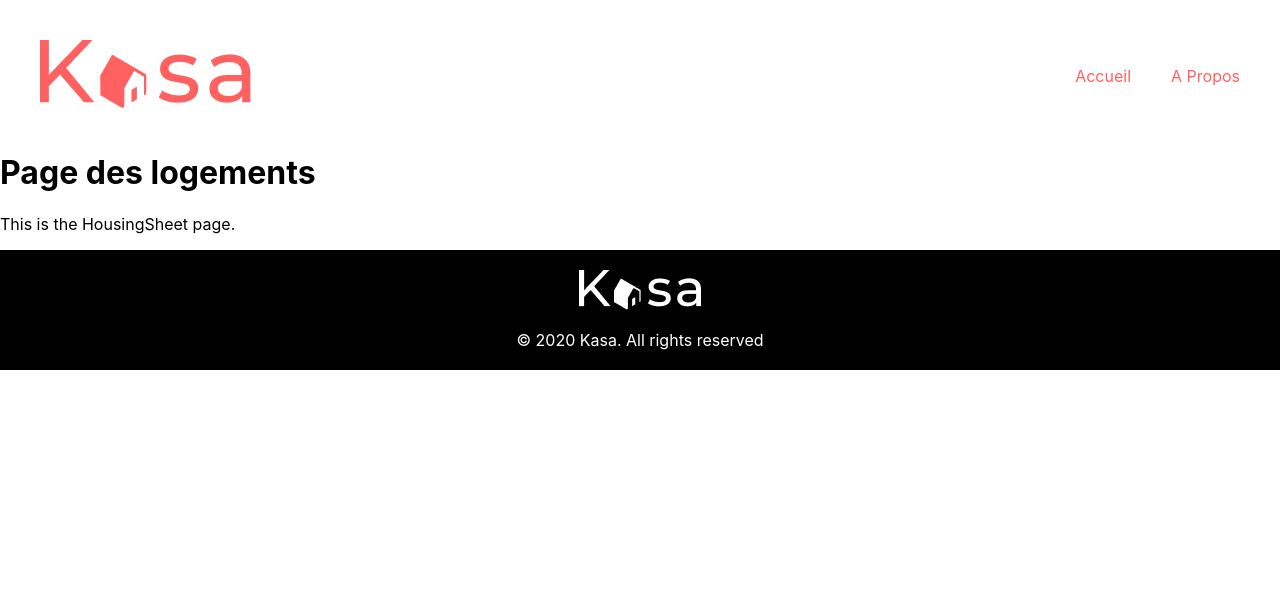
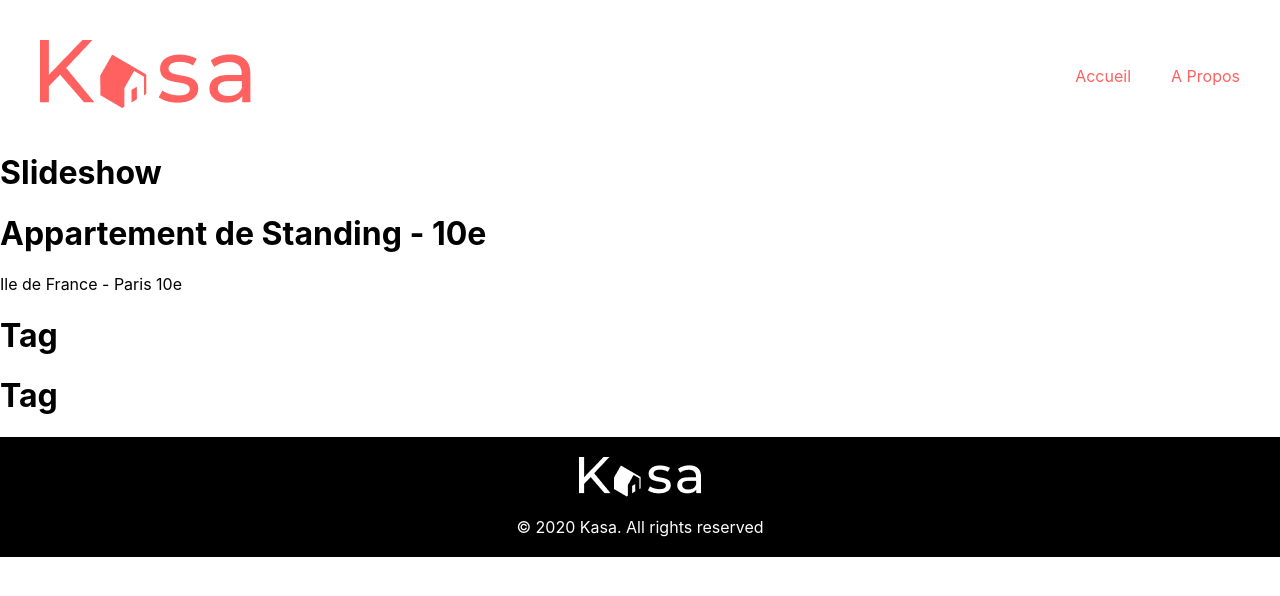
Before and after one commit to Foxy-WhiteTrack/P11_OC_Kasa, a React (Create React App) app: page /housing/0979876d in a window 1280 px wide. Shown: the top 596 px of the page. Built offline with nearby package versions, Linux system fonts and the light colour scheme.

Commit message:
Liens vers Url efficace sur les Cards de la page home

```diff
--- a/src/components/Slideshow/Slideshow.jsx
+++ b/src/components/Slideshow/Slideshow.jsx
@@ -1,12 +1,10 @@
 import "./Slideshow.css";
 import React from "react";
 
-function template() {
+export default function Slideshow() {
   return (
     <div className="slideshow">
       <h1>Slideshow</h1>
     </div>
   );
 };
-
-export default template;
--- a/src/components/Tag/Tag.jsx
+++ b/src/components/Tag/Tag.jsx
@@ -0,0 +1,10 @@
+import "./Tag.css";
+import React from "react";
+
+export default function Tag() {
+  return (
+    <div className="tags">
+      <h1>Tag</h1>
+    </div>
+  );
+};
--- a/src/pages/Home/Home.jsx
+++ b/src/pages/Home/Home.jsx
@@ -1,10 +1,10 @@
 import React from 'react';
+import { Link } from 'react-router-dom'; // Importe le composant Link
 import Banner from '../../components/Banner/Banner';
-import jsonData  from '../../datas/logements.json';
+import jsonData from '../../datas/logements.json';
 import './Home.css';
 import Card from '../../components/Cards/Cards';
 import bannerImage from '../../assets/ban-accueil.png';
-
 
 export default function Home() {
   return (
@@ -12,13 +12,14 @@ export default function Home() {
       <Banner imageUrl={bannerImage} slogan="Chez vous, partout et ailleurs" />
       <div className="grid-container">
         {jsonData.map((item) => (
+          <Link to={`/housing/${item.id}`} key={item.id}> {/* Entoure chaque Card avec le composant Link */}
             <Card
-          key={item.id}
               title={item.title}
               cover={item.cover}
             />
+          </Link>
         ))}
       </div>
     </>
-  )
+  );
 }
--- a/src/pages/HousingSheet/HousingSheet.jsx
+++ b/src/pages/HousingSheet/HousingSheet.jsx
@@ -1,8 +1,38 @@
+import React from 'react';
+import { useParams } from 'react-router-dom';
+import jsonData from '../../datas/logements.json';
+
+import Slideshow from '../../components/Slideshow';
+import Tags from '../../components/Tag/Tag';
+import './HousingSheet.css';
+
+
 export default function HousingSheet() {
+  const { id } = useParams();
+
+  const housing = jsonData.find(item => item.id === id);
+
+  if (!housing) {
+    return <p>Logement introuvable</p>;
+  }
+
   return (
-    <>
-      <h1>Page des logements</h1>
-      <p>This is the HousingSheet page.</p>
-    </>
-  )
+    <div className="housing-sheet">
+      {/* Carrousel d'images */}
+      <Slideshow images={housing.pictures} />
+
+      {/* Titre */}
+      <h1>{housing.title}</h1>
+
+      {/* Emplacement */}
+      <p>{housing.location}</p>
+
+      {/* Tags */}
+      <div className="tags">
+        {housing.tags.map((tags, index) => (
+          <Tags key={index} text={tags} />
+        ))}
+      </div>
+    </div>
+  );
 }
```
Lines whose indentation alone changed are shown as unchanged.
